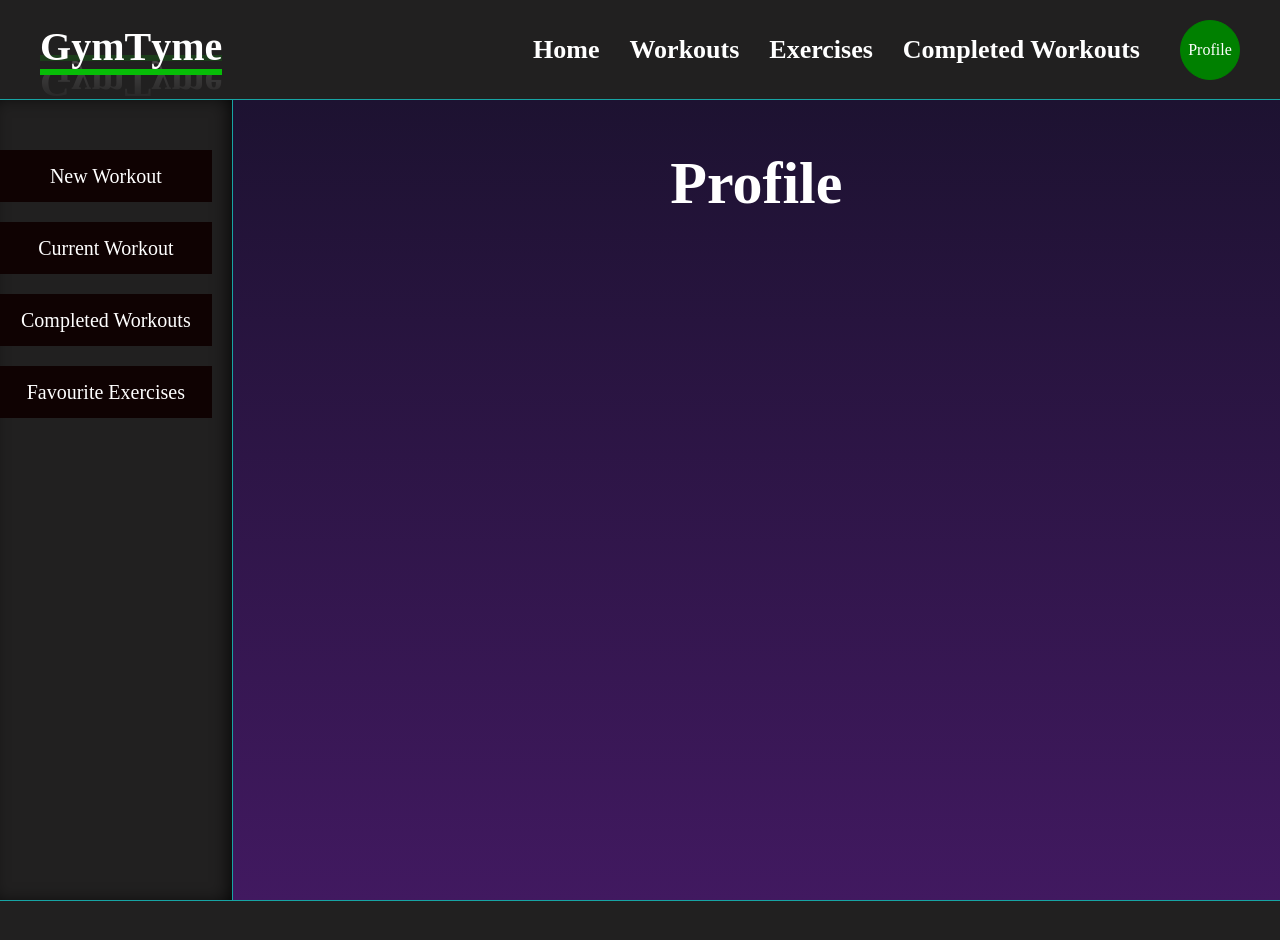
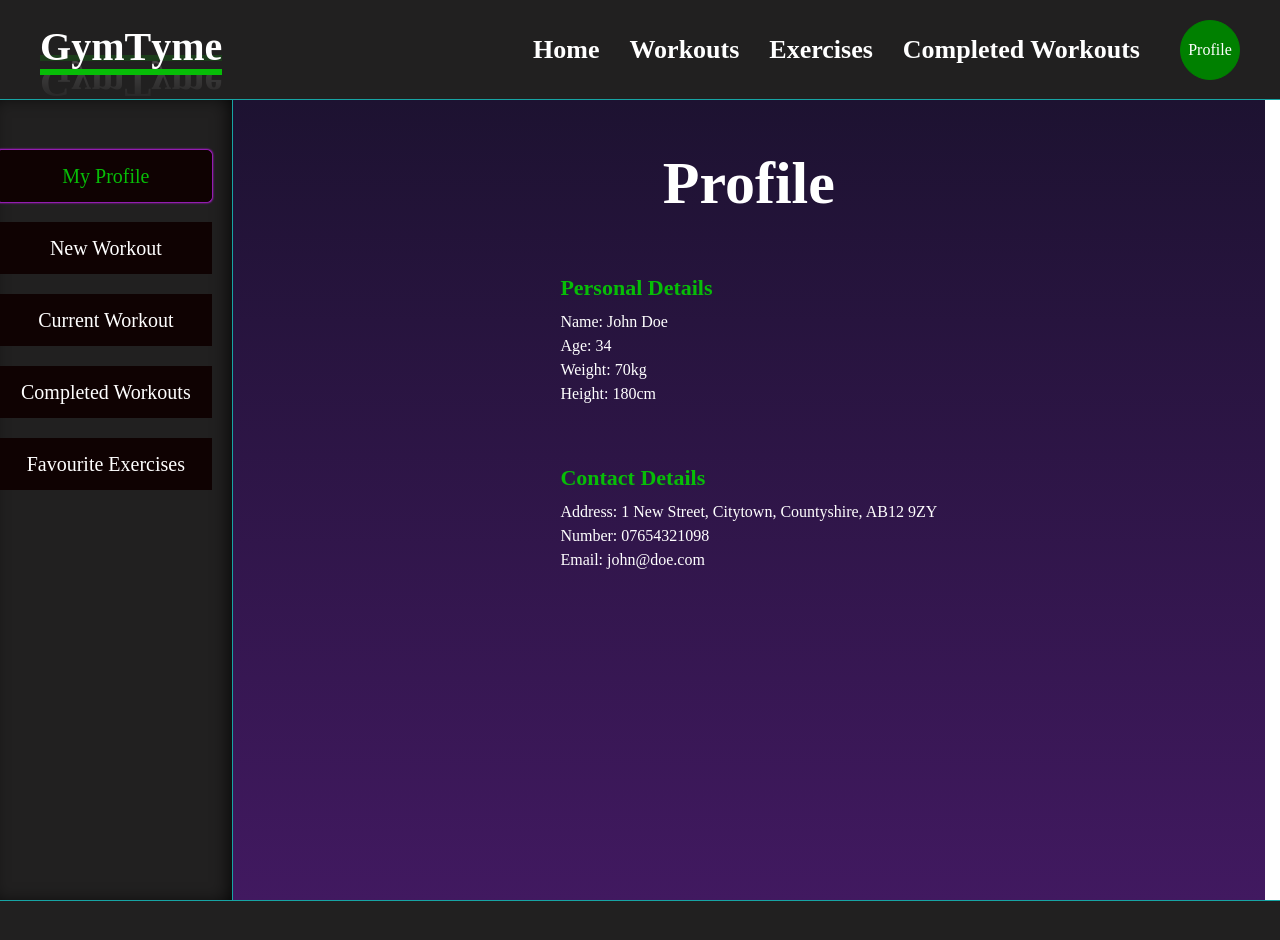
Before and after one commit to Satokii/gymtyme, a React (Vite) app: page /profile in a window 1280 px wide. Both pictures are taken after a click on the element "Profile". Shown: the top 940 px of the page. Built offline with nearby package versions, Linux system fonts and the light colour scheme; a web font is replaced by a local one.

Commit message:
added user details page under profile with hard coded data for now

```diff
--- a/src/App.jsx
+++ b/src/App.jsx
@@ -27,6 +27,8 @@ function App() {
   const [showNewWorkout, setShowNewWorkout] = useState(false)
   const [showCurrentWorkout, setShowCurrentWorkout] = useState(false)
   const [toggleShow, setToggleShow] = useState(null)
+  const [showPage, setShowPage] = useState(null)
+
 
   // const baseURL = 'https://wger.de/api/v2/exercise/?limit=10&language=2'
 
@@ -41,7 +43,7 @@ function App() {
   return (
     <>
       <div className='container grid'>
-        <Header />
+        <Header setShowPage={setShowPage} />
         <Routes>
           <Route
             path='/'
@@ -65,7 +67,7 @@ function App() {
           </Route>
           <Route
             path='/profile'
-            element={<Profile newWorkout={newWorkout} setNewWorkout={setNewWorkout} currentWorkout={currentWorkout} setCurrentWorkout={setCurrentWorkout} showNewWorkout={showNewWorkout} setShowNewWorkout={setShowNewWorkout} showCurrentWorkout={showCurrentWorkout} setShowCurrentWorkout={setShowCurrentWorkout} allWorkouts={allWorkouts} setAllWorkouts={setAllWorkouts} />}
+            element={<Profile newWorkout={newWorkout} setNewWorkout={setNewWorkout} currentWorkout={currentWorkout} setCurrentWorkout={setCurrentWorkout} showNewWorkout={showNewWorkout} setShowNewWorkout={setShowNewWorkout} showCurrentWorkout={showCurrentWorkout} setShowCurrentWorkout={setShowCurrentWorkout} allWorkouts={allWorkouts} setAllWorkouts={setAllWorkouts} showPage={showPage} setShowPage={setShowPage} />}
           >
           </Route>
         </Routes>
--- a/src/components/header/index.jsx
+++ b/src/components/header/index.jsx
@@ -1,7 +1,7 @@
 import '../../styles/header.css'
 import { NavLink, useNavigate } from 'react-router-dom'
 
-function Header() {
+function Header({ setShowPage }) {
 
     const navigate = useNavigate()
     const toggleClassName = ({ isActive }) => (isActive ? "active_link" : "inactive-link");
@@ -55,6 +55,7 @@ function Header() {
             <div className='header-profile grid' onClick={() => {
                 window.scrollTo(0, 0)
                 navigate('/profile')
+                setShowPage('profile')
             }}>Profile</div>
         </header>
     )
--- /dev/null
+++ b/src/components/profile/components/ProfilePage.jsx
@@ -0,0 +1,27 @@
+import '../../../styles/profile/profile-page.css'
+
+function ProfilePage() {
+
+    return (
+        <section className='profile-page--container grid'>
+            <h3 className='profile-page--header'>Profile</h3>
+            <section className='profile-page--user-info-container grid'>
+                <div className='profile-page--personal-details grid'>
+                    <h4>Personal Details</h4>
+                    <p>Name: John Doe</p>
+                    <p>Age: 34</p>
+                    <p>Weight: 70kg</p>
+                    <p>Height: 180cm</p>
+                </div>
+                <div className='profile-page--contact-details grid'>
+                    <h4>Contact Details</h4>
+                    <p>Address: 1 New Street, Citytown, Countyshire, AB12 9ZY</p>
+                    <p>Number: 07654321098</p>
+                    <p>Email: john@doe.com</p>
+                </div>
+            </section>
+        </section>
+    )
+}
+
+export default ProfilePage
--- a/src/components/profile/index.jsx
+++ b/src/components/profile/index.jsx
@@ -1,12 +1,19 @@
 import { useState } from 'react'
+import ProfilePage from './components/ProfilePage'
 import NewWorkout from '../workouts/components/NewWorkout'
 import CurrentWorkout from '../workouts/components/CurrentWorkout'
 import AllWorkouts from '../workouts/components/AllWorkouts'
 import '../../styles/profile/profile.css'
 
-function Profile({ newWorkout, setNewWorkout, currentWorkout, setCurrentWorkout, showNewWorkout, setShowNewWorkout, showCurrentWorkout, setShowCurrentWorkout, allWorkouts, setAllWorkouts }) {
+function Profile({ newWorkout, setNewWorkout, currentWorkout, setCurrentWorkout, showNewWorkout, setShowNewWorkout, showCurrentWorkout, setShowCurrentWorkout, allWorkouts, setAllWorkouts, showPage, setShowPage }) {
 
     const INITIAL_NAV_STATE = [
+        {
+            title: 'My Profile',
+            className: 'active-profile-nav',
+            click: 'profile',
+            id: 'nav-profile'
+        },
         {
             title:'New Workout',
             className: 'inactive-profile-nav btn-ani-target',
@@ -34,7 +41,6 @@ function Profile({ newWorkout, setNewWorkout, currentWorkout, setCurrentWorkout,
     ]
 
     const [selectedNav, setSelectedNav] = useState(INITIAL_NAV_STATE)
-    const [showPage, setShowPage] = useState(null)
 
     function toggleSelectedNav(navItem) {
         const updatedNav = selectedNav.map((nav) => {
@@ -72,8 +78,9 @@ function Profile({ newWorkout, setNewWorkout, currentWorkout, setCurrentWorkout,
                 </ul>
             </nav>
             <div className='profile--menu-pages-container grid'>
-                <h3 className='profile--header'>Profile</h3>
+                {/* <h3 className='profile--header'>Profile</h3> */}
                 <div className='profile--page-content'>
+                    {showPage === 'profile' && <ProfilePage />}
                     {showPage === 'new' && <NewWorkout newWorkout={newWorkout} setNewWorkout={setNewWorkout} currentWorkout={currentWorkout} setCurrentWorkout={setCurrentWorkout} showNewWorkout={showNewWorkout} setShowNewWorkout={setShowNewWorkout} />}
                     {showPage === 'current' && <CurrentWorkout currentWorkout={currentWorkout} setCurrentWorkout={setCurrentWorkout} showCurrentWorkout={showCurrentWorkout} setShowCurrentWorkout={setShowCurrentWorkout} allWorkouts={allWorkouts} setAllWorkouts={setAllWorkouts} />}
                     {showPage === 'completed' && <AllWorkouts allWorkouts={allWorkouts} />}
--- /dev/null
+++ b/src/styles/profile/profile-page.css
@@ -0,0 +1,25 @@
+.profile-page--container {
+    grid-template-rows: repeat(2, auto);
+    gap: 50px;
+    padding: 50px;
+    justify-items: center;
+}
+
+.profile-page--user-info-container {
+    gap: 50px;
+}
+
+.profile-page--user-info-container h4 {
+    font-size: 22px;
+    line-height: 2em;
+    color: #07bd07;
+}
+
+.profile-page--header {
+    font-size: 60px;
+    text-align: center;
+}
+
+.profile-page--personal-details, .profile-page--contact-details {
+    justify-content: start;
+}
--- a/src/styles/profile/profile.css
+++ b/src/styles/profile/profile.css
@@ -2,7 +2,8 @@
 .profile--container {
     grid-template-columns: auto 1fr;
     min-height: 100vh;
-    justify-items: center;
+    justify-content: center;
+    margin-right: 15px;
     background: linear-gradient(#1d1231, #411960);
     color: white;
 }
@@ -77,8 +78,8 @@
 /* PROFILE MAIN CONTENT */
 .profile--menu-pages-container {
     grid-template-rows: 60px 1fr;
-    padding: 50px;
     align-content: center;
+    overflow-y: scroll;
 }
 
 .profile--header {
@@ -97,4 +98,5 @@
 .profile--favourites {
     padding-top: 50px;
     font-size: 22px;
+    justify-items: center;
 }
--- a/src/styles/workouts/all-workouts.css
+++ b/src/styles/workouts/all-workouts.css
@@ -9,6 +9,7 @@
 }
 
 .all-workouts--tables-container {
+    justify-content: center;
     margin-top: 50px;
     gap: 50px;
 }
```
